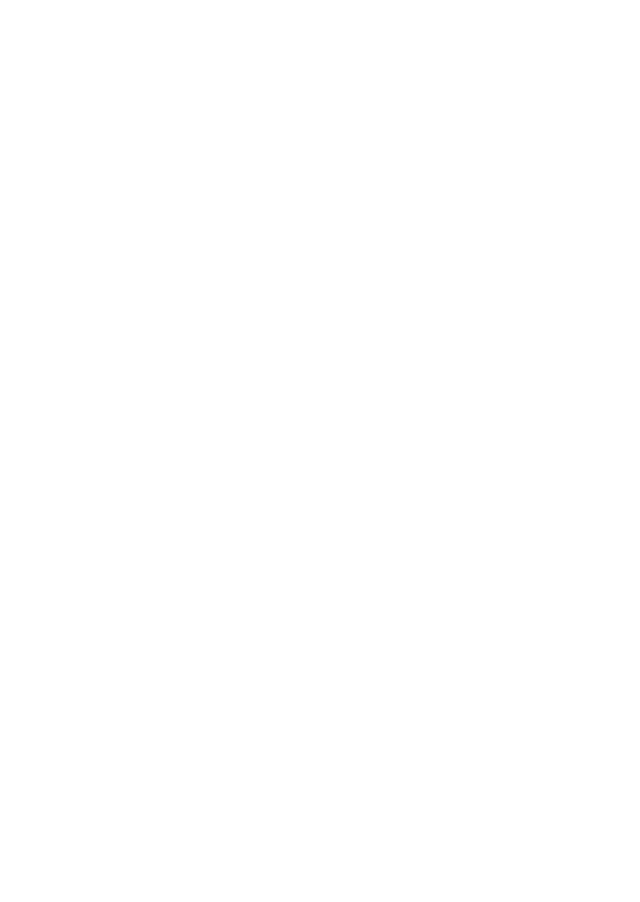
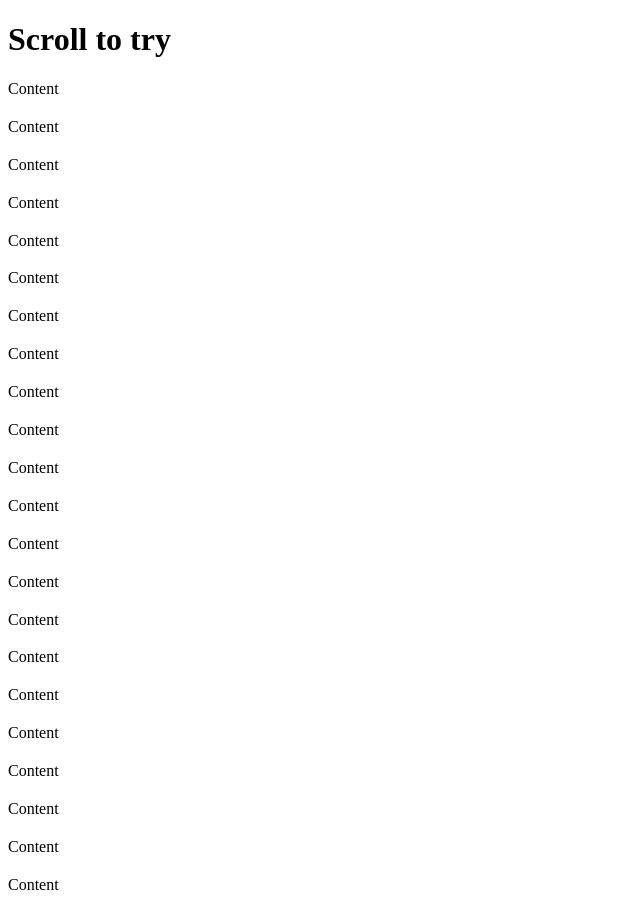
Before and after one commit to NikitaAlekseevich/scroll-animation, a plain HTML site: page index.html in a window 1280 px wide. Shown: the whole page, without its empty margins (0-640 px from the left). Before the commit the page ends 800 px from the top, so only its background shows below. Drawn offline with Linux system fonts and the light colour scheme.

Commit message:
html sample

```diff
--- a/index.html
+++ b/index.html
@@ -8,7 +8,29 @@
     <title>Scroll Animation</title>
 </head>
 <body>
-
+    <h1>Scroll to try</h1>
+    <div class="box"><h2></h2>Content</div>
+    <div class="box"><h2></h2>Content</div>
+    <div class="box"><h2></h2>Content</div>
+    <div class="box"><h2></h2>Content</div>
+    <div class="box"><h2></h2>Content</div>
+    <div class="box"><h2></h2>Content</div>
+    <div class="box"><h2></h2>Content</div>
+    <div class="box"><h2></h2>Content</div>
+    <div class="box"><h2></h2>Content</div>
+    <div class="box"><h2></h2>Content</div>
+    <div class="box"><h2></h2>Content</div>
+    <div class="box"><h2></h2>Content</div>
+    <div class="box"><h2></h2>Content</div>
+    <div class="box"><h2></h2>Content</div>
+    <div class="box"><h2></h2>Content</div>
+    <div class="box"><h2></h2>Content</div>
+    <div class="box"><h2></h2>Content</div>
+    <div class="box"><h2></h2>Content</div>
+    <div class="box"><h2></h2>Content</div>
+    <div class="box"><h2></h2>Content</div>
+    <div class="box"><h2></h2>Content</div>
+    <div class="box"><h2></h2>Content</div>
     <script src="script.js"></script>
 </body>
 </html>
```
